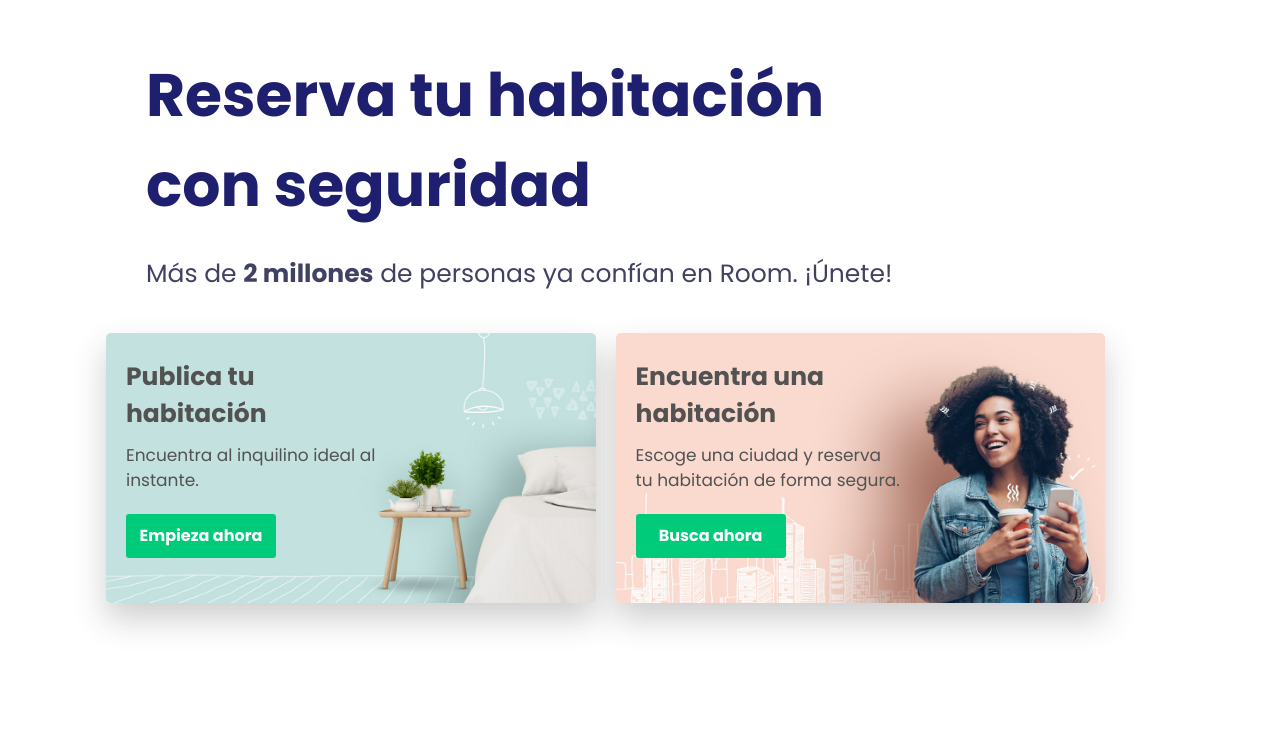
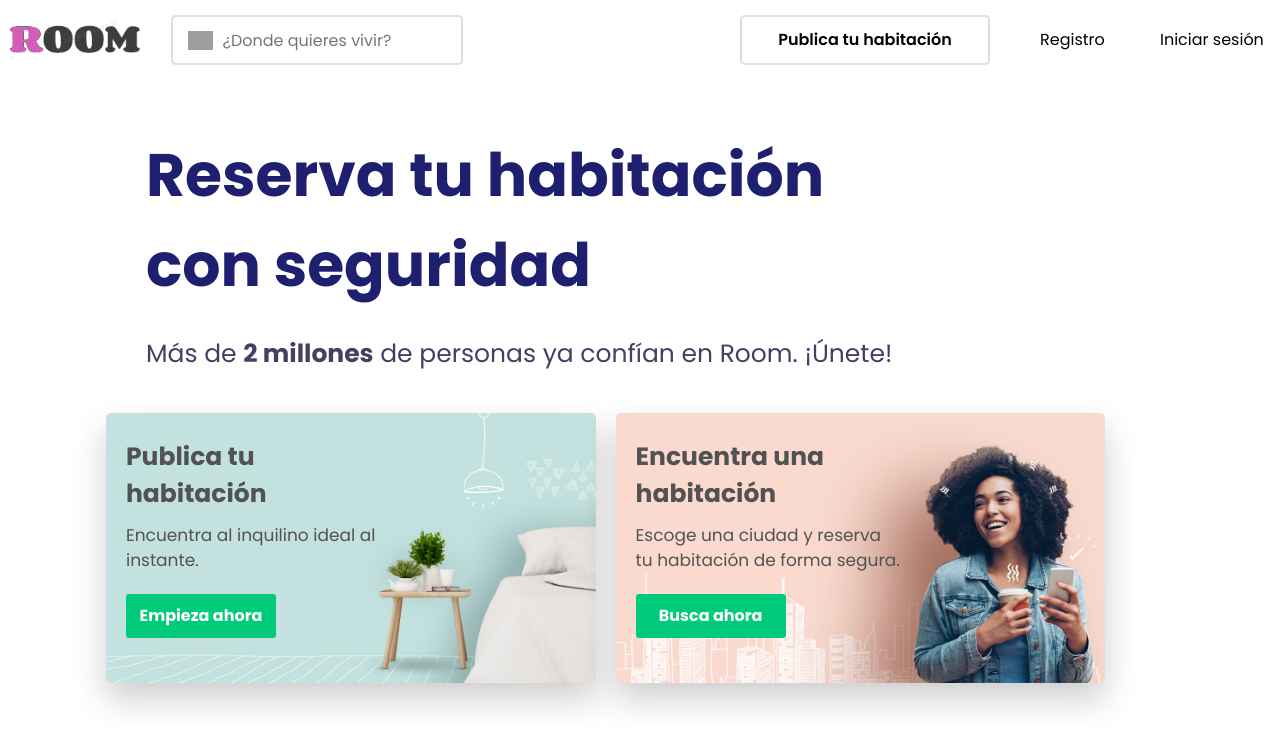
Before and after one commit to maildedani99/nfs_badi, a React (Create React App) app in the folder frontend-app/: page / in a window 1280 px wide. Shown: the top 748 px of the page. Built offline with nearby package versions, Linux system fonts and the light colour scheme; grey boxes are pictures that could not be loaded.

Commit message:
Merge with dev

```diff
--- a/frontend-app/src/App.js
+++ b/frontend-app/src/App.js
@@ -7,12 +7,14 @@ import LoginPage from './pages/login/login.view';
 import RegisterForm from "./pages/register/register.view";
 import Terminos from './pages/terminos/terminos';
 import Politica from './pages/politica/politica';
+import Navbar from "./components/navbar/navbar";
 
 
 function App() {
     return (
       <div>
         <Router>
+          <Navbar search="present" register="present" login="present" publicRoom="present"/>
           <Switch>
             <Route exact path="/">
               <LandingPage />
--- a/frontend-app/src/pages/login/login.view.js
+++ b/frontend-app/src/pages/login/login.view.js
@@ -6,7 +6,6 @@ import  { Link } from 'react-router-dom';
 const LoginPage = () => {
     return (
         <>
-            <Navbar register="true" search="false" login="true" publicRoom="present"/>
             <div className={styles.__login_container}>
                 <div className={styles.__login_div}>
                     <h3>Inicia sesión</h3>
```
